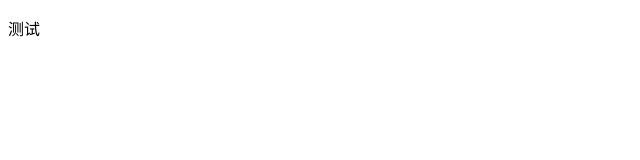
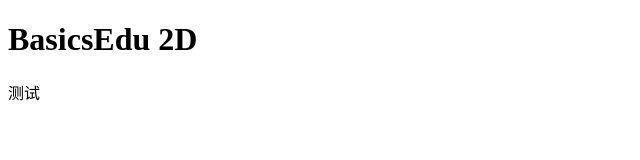
Before and after one commit to Flen-Plnens/BasicsEdu-2D, a plain HTML site: page index.html in a window 1280 px wide. Shown: the whole page, without its empty margins (0-640 px from the left). Drawn offline with Linux system fonts and the light colour scheme.

Commit message:
update index.html

```diff
--- a/index.html
+++ b/index.html
@@ -6,6 +6,7 @@
     <title></title>
 </head>
 <body>
+    <h1>BasicsEdu 2D</h1>
     <p>测试</p>
 </body>
 </html>
```
